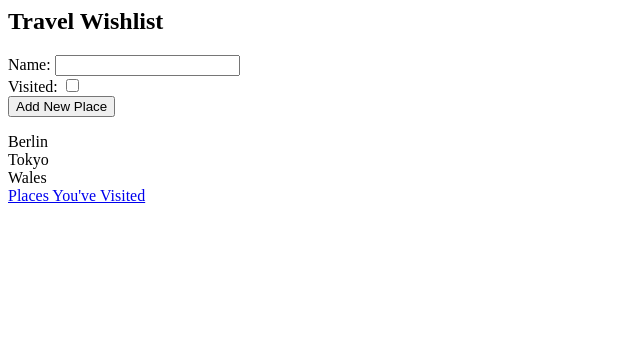
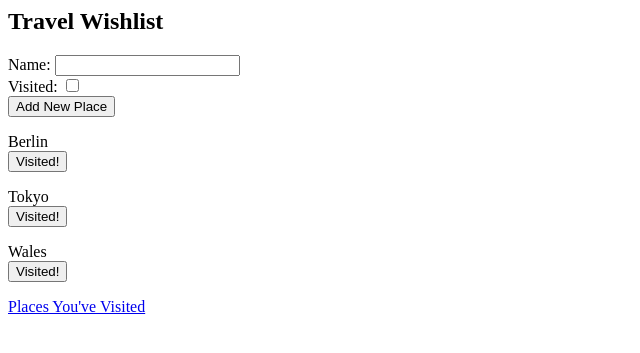
Before and after one commit to estellejfiles/django_wishlist, a Django app: page / in a window 1280 px wide. Shown: the top 353 px of the page, without its empty margins (0-640 px from the left). Run offline with Django 5.2, Linux system fonts and the light colour scheme; data comes from the database, SQL or seed files in the repository; both versions use the stored data as it was after the commit.

Commit message:
Django Wishlist: video 6

```diff
--- a/wishlist/travel_wishlist/templates/travel_wishlist/about.html
+++ b/wishlist/travel_wishlist/templates/travel_wishlist/about.html
@@ -1,5 +1,6 @@
 <h2>About</h2>
 
+<!-- display wishlist by letter, website with author name, and whether author name provided  -->
 <div>
 
     <p>{{ about }}</p>
--- a/wishlist/travel_wishlist/templates/travel_wishlist/wishlist.html
+++ b/wishlist/travel_wishlist/templates/travel_wishlist/wishlist.html
@@ -1,17 +1,27 @@
 <h2>Travel Wishlist</h2>
 
+<!-- create form for post request when form submitted to add place -->
 <form method="POST" action="{% url 'place_list' %}">
     {% csrf_token %}
     {{ new_place_form }}
     <button type="submit">Add New Place</button>
 </form>
 
+<!-- loops through places in database -->
 {% for place in places %}
 
 <div>
+    <!-- display each place name -->
     {{  place.name  }}
+    <!-- create form for post request when user marks place as visited;
+     look up url via place.pk variable and fill in placeholder for integer number -->
+     <form method="POST" action="{% url 'place_was_visited' place.pk %}">
+        {% csrf_token %}
+        <button>Visited!</button>
+     </form>
 </div>
 
+<!-- if wishlist is empty, display message -->
 {% empty %}
 
 <p>You have no places in your wishlist.</p>
--- a/wishlist/travel_wishlist/urls.py
+++ b/wishlist/travel_wishlist/urls.py
@@ -6,6 +6,8 @@ urlpatterns = [
     path('', views.place_list, name='place_list'),
     # state url path for visited request
     path('visited', views.places_visited, name='places_visited'),
+    # state url path for setting a place as visited
+    path('place/<int:place_pk>/was_visited', views.place_was_visited, name='place_was_visited'),
     # state url path for about page
     path('about', views.about, name='about')
 ]
--- a/wishlist/travel_wishlist/views.py
+++ b/wishlist/travel_wishlist/views.py
@@ -19,7 +19,7 @@ def place_list(request):
             # reloads home page
             return redirect('place_list')
 
-    # gets places list from Place objects where visited=fale & orders by name
+    # gets places list from Place objects where visited=false & orders by name
     places = Place.objects.filter(visited=False).order_by('name')
     # create new_place_form to create HTML
     new_place_form = NewPlaceForm()
@@ -32,8 +32,21 @@ def places_visited(request):
     visited = Place.objects.filter(visited=True)
     # return render request with data
     return render(request, 'travel_wishlist/visited.html', { 'visited': visited })
+
+# create function to handle request to set place as visited
+def place_was_visited(request, place_pk):
+    # only execute on post methods
+    if request.method == 'POST':
+        # get place being updated by matching with place_pk; store in variable
+        place = Place.objects.get(pk=place_pk)
+        # set place visited to true
+        place.visited = True
+        # save changes
+        place.save()
+    # return redirect to wishlist visited places
+    return redirect('places_visited')
+
 # create function to handle about page url request
-
 def about(request):
     # create data to use as part of response
     author = 'Estelle'
```
Also changed, not shown: wishlist/db.sqlite3.
